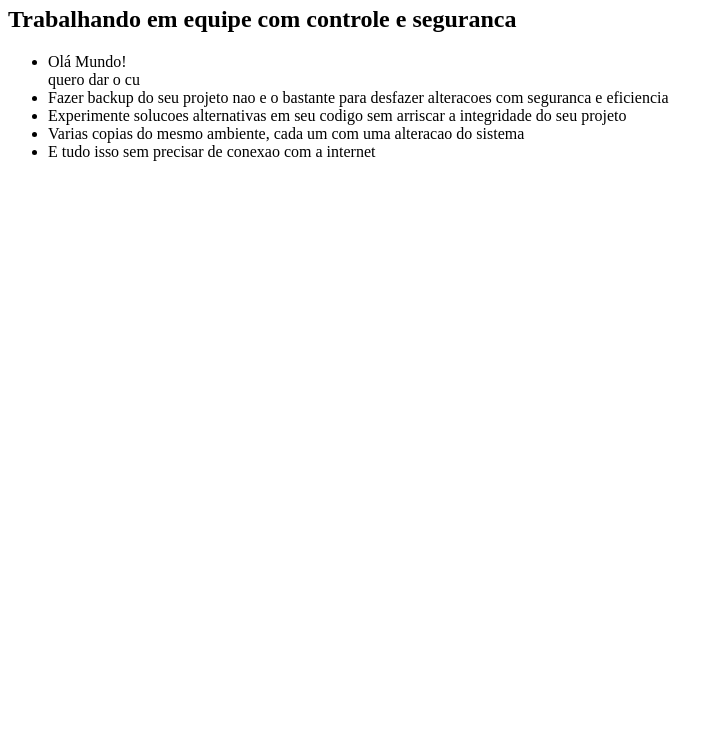
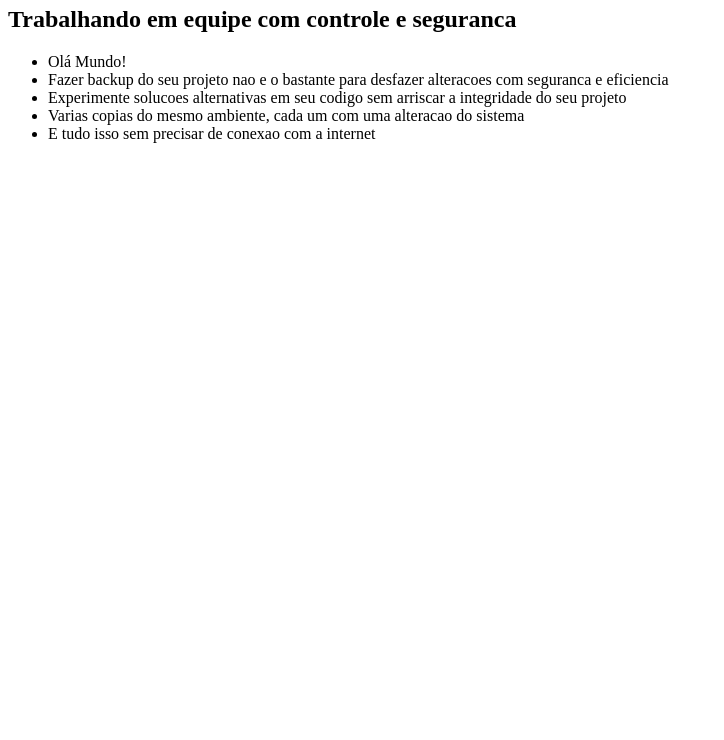
Before and after one commit to carrossa/novo, a plain HTML site: page index.html in a window 1280 px wide. Shown: the part 60-800 px from the top of the page, without its empty margins (0-724 px from the left). Drawn offline with Linux system fonts and the light colour scheme.

```diff
--- a/design.css
+++ b/design.css
@@ -1,3 +1,3 @@
 body {
-       background color: red;
+    background color: red;
 }
--- a/index.html
+++ b/index.html
@@ -10,7 +10,6 @@
 		<h2>Trabalhando em equipe com controle e seguranca</h2>
 
 		<ul><li>Olá Mundo!</li>
-			quero dar o cu
 			<li>Fazer backup do seu projeto nao e o bastante para desfazer
 			alteracoes com seguranca e eficiencia</li>
 			<li>Experimente solucoes alternativas em seu codigo sem arriscar
```
